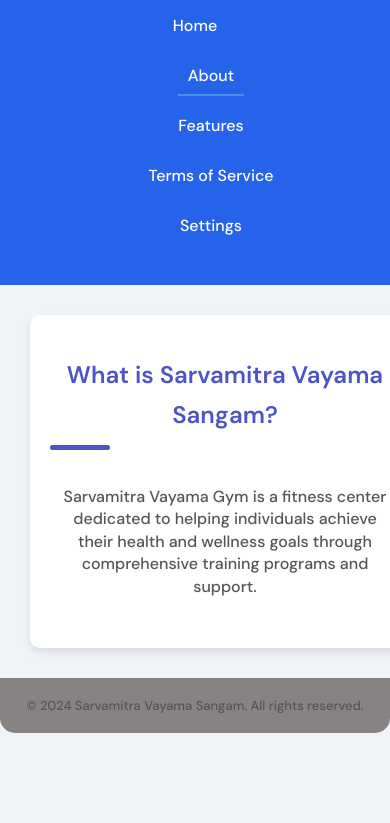
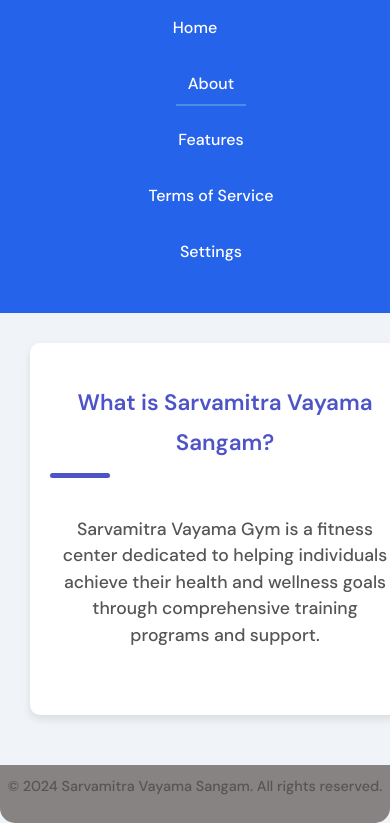
Before and after one commit to coderstarrer/coderstarrer.github.io, a website: page about.html in a window 390 px wide. Shown: the part 225-1048 px from the top of the page. Before the commit the page ends 958 px from the top, so only its background shows below. Drawn offline with nearby package versions, Linux system fonts and the light colour scheme.

Commit message:
Made readability in Telugu better

```diff
--- a/about.html
+++ b/about.html
@@ -89,18 +89,22 @@
     /* For mobile devices (max-width: 640px) */
 @media (max-width: 640px) {
     h1 {
-        font-size: 2rem;
+        font-size: 2.2rem;  /* Slightly larger for better visibility */
         text-align: center;
+        margin-bottom: 15px;  /* Add margin below to separate text */
     }
 
     h2 {
-        font-size: 1.8rem;
+        font-size: 1.4rem;  /* Reduce font size to fit Telugu text better */
         text-align: center;
+        margin-bottom: 15px;
     }
 
     p {
-        font-size: 1rem;
+        font-size: 1.1rem;  /* Increased font size slightly for readability */
         text-align: center;
+        line-height: 1.6;  /* Increase line-height for better spacing */
+        margin-bottom: 15px;  /* Added margin for separation */
     }
 
     nav {
@@ -108,12 +112,12 @@
         flex-direction: column;
         justify-content: center;
         align-items: center;
-        gap: 10px;
+        gap: 12px;  /* Slightly larger gap for better spacing */
     }
 
     nav a {
         font-size: 1rem;
-        padding: 8px 10px;
+        padding: 10px 12px;  /* Increased padding to make touch targets larger */
     }
 
     .slider {
@@ -121,33 +125,36 @@
     }
 
     .slide {
-        padding: 20px; /* Increased padding for spacing */
+        padding: 20px;  /* Spacing inside the slide */
         height: auto;
-        word-wrap: break-word; /* Ensures long text breaks to the next line */
-        line-height: 1.5; /* Added line-height to improve readability */
+        word-wrap: break-word;  /* Ensures long text breaks to the next line */
+        line-height: 1.6;  /* Increase line-height to avoid Telugu text overlap */
+        margin-bottom: 20px;  /* Adds spacing between the slides */
     }
 
     .slide h2 {
-        font-size: 1.5rem;
+        font-size: 1.4rem;  /* Adjusted size to prevent overlap with Telugu */
         text-align: center;
-        margin-bottom: 10px; /* Adds spacing below heading */
+        margin-bottom: 10px;
     }
 
     .slide p, .slide ul {
-        font-size: 1rem;
+        font-size: 1.1rem;  /* Slightly increased for readability */
         text-align: center;
-        padding: 10px; /* Padding inside text for better spacing */
-        line-height: 1.4;
+        padding: 12px;  /* Increased padding inside the text for better spacing */
+        line-height: 1.5;  /* Ensure better vertical space for Telugu text */
+        margin-bottom: 15px;
     }
 
     ul {
         padding: 0;
         margin: 0;
-        list-style-type: none; /* Remove list bullet points */
+        list-style-type: none;  /* Remove bullet points for a cleaner look */
     }
 
     footer {
-        font-size: 0.9rem;
+        font-size: 1rem;  /* Made footer text a bit larger */
+        padding: 10px 0;  /* Added padding inside the footer */
     }
 }
 
```
Also changed, not shown: features.html (+22 -15 lines), index.html (+1 -1 lines), settings.html (+22 -15 lines).
